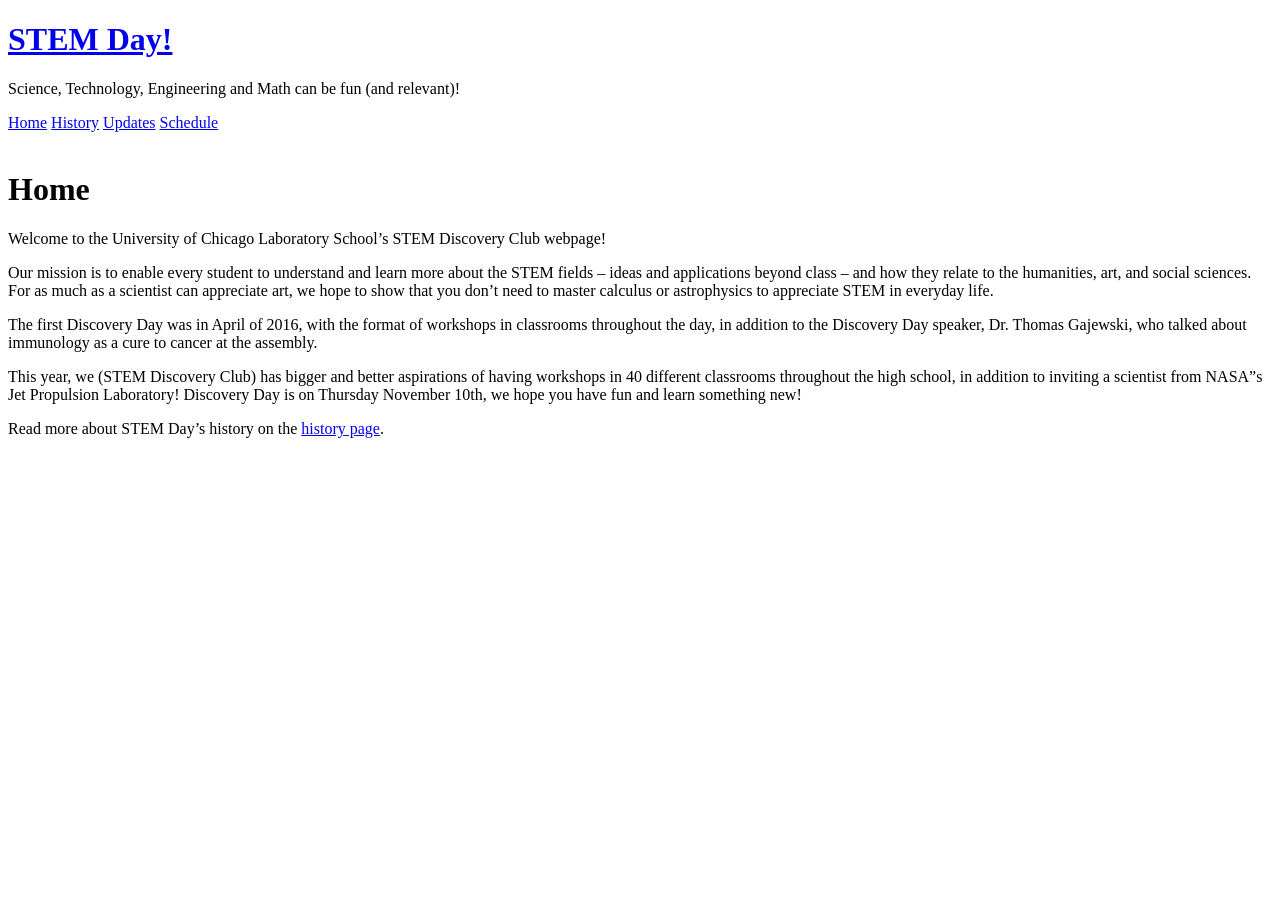
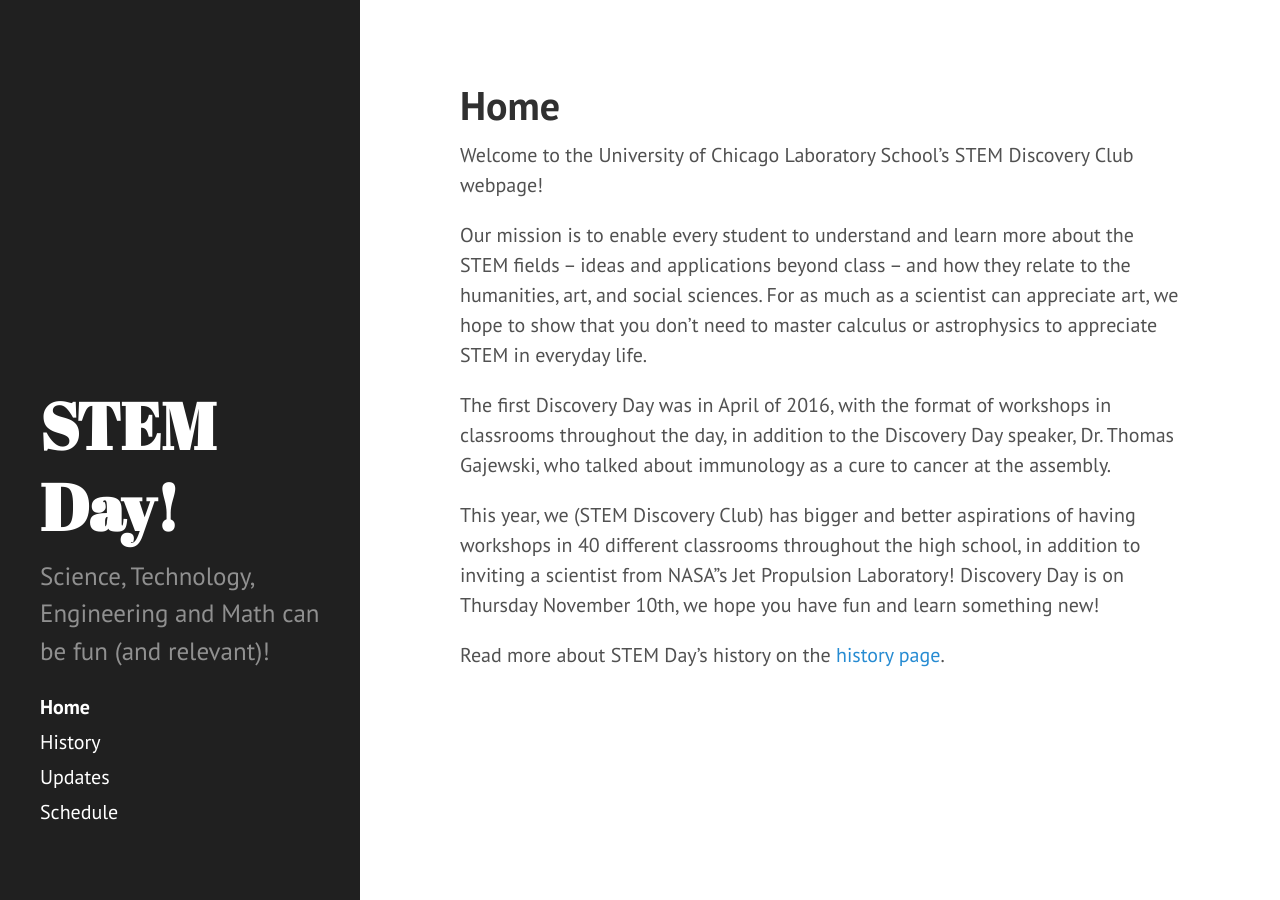
Before and after one commit to agajews/STEM-Club-Website, a Jekyll site: the page built from index.md, in a window 1280 px wide. Built offline with Jekyll 4.4.1, drawn with Linux system fonts in a browser that asks for light colours.

Commit message:
Fixed CSS?

```diff
--- a/_includes/head.html
+++ b/_includes/head.html
@@ -15,14 +15,14 @@
   </title>
 
   <!-- CSS -->
-  <link rel="stylesheet" href="{{ site.github.url }}public/css/poole.css">
-  <link rel="stylesheet" href="{{ site.github.url }}public/css/syntax.css">
-  <link rel="stylesheet" href="{{ site.github.url }}public/css/hyde.css">
+  <link rel="stylesheet" href="{{ site.baseurl }}public/css/poole.css">
+  <link rel="stylesheet" href="{{ site.baseurl }}public/css/syntax.css">
+  <link rel="stylesheet" href="{{ site.baseurl }}public/css/hyde.css">
   <link rel="stylesheet" href="http://fonts.googleapis.com/css?family=PT+Sans:400,400italic,700|Abril+Fatface">
 
   <!-- Icons -->
-  <!-- <link rel="apple-touch-icon-precomposed" sizes="144x144" href="{{ site.github.url }}public/apple-touch-icon-144-precomposed.png"> -->
-  <!-- <link rel="shortcut icon" href="{{ site.github.url }}public/favicon.ico"> -->
+  <!-- <link rel="apple-touch-icon-precomposed" sizes="144x144" href="{{ site.baseurl }}public/apple-touch-icon-144-precomposed.png"> -->
+  <!-- <link rel="shortcut icon" href="{{ site.baseurl }}public/favicon.ico"> -->
 
   <!-- RSS -->
   <link rel="alternate" type="application/rss+xml" title="RSS" href="/atom.xml">
```
